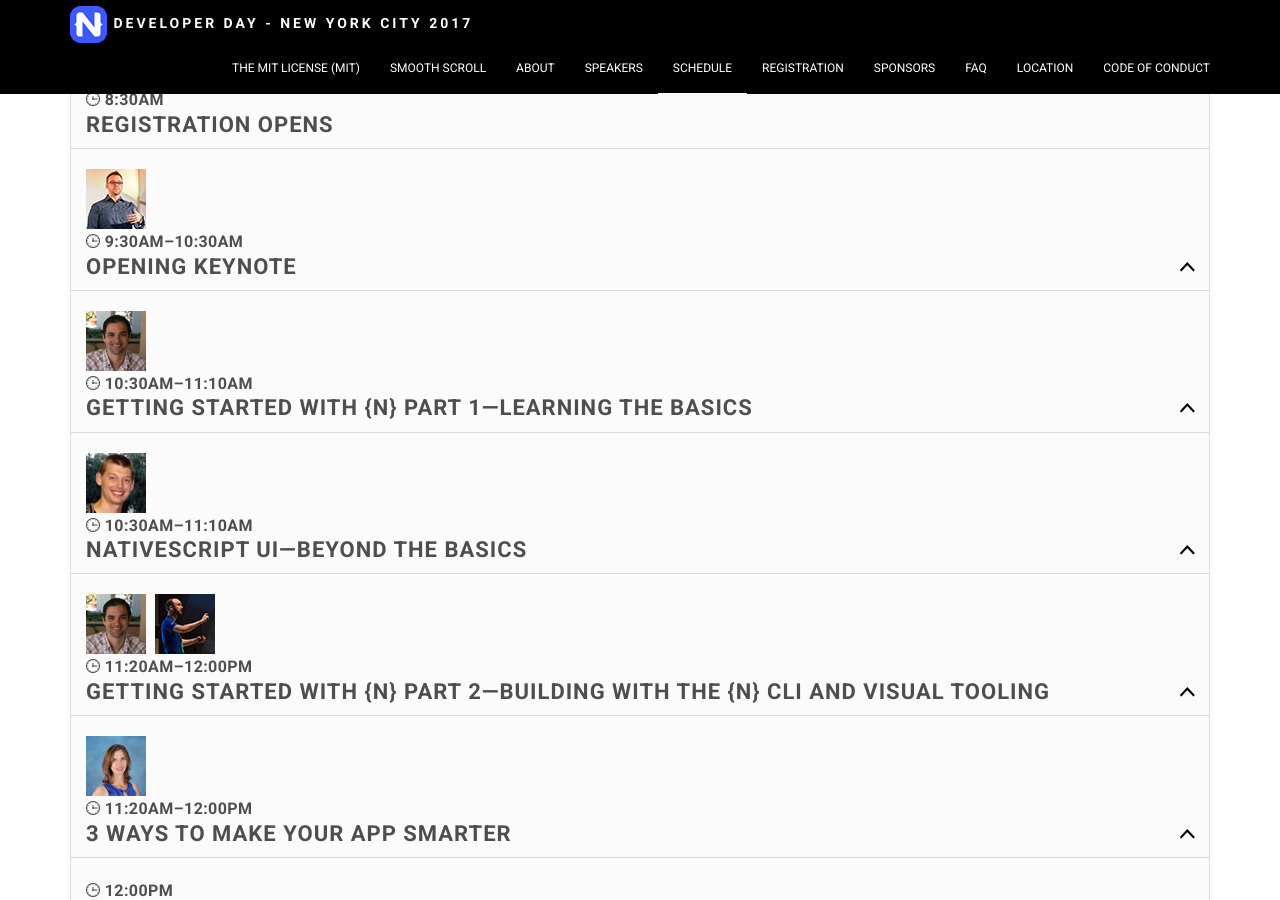
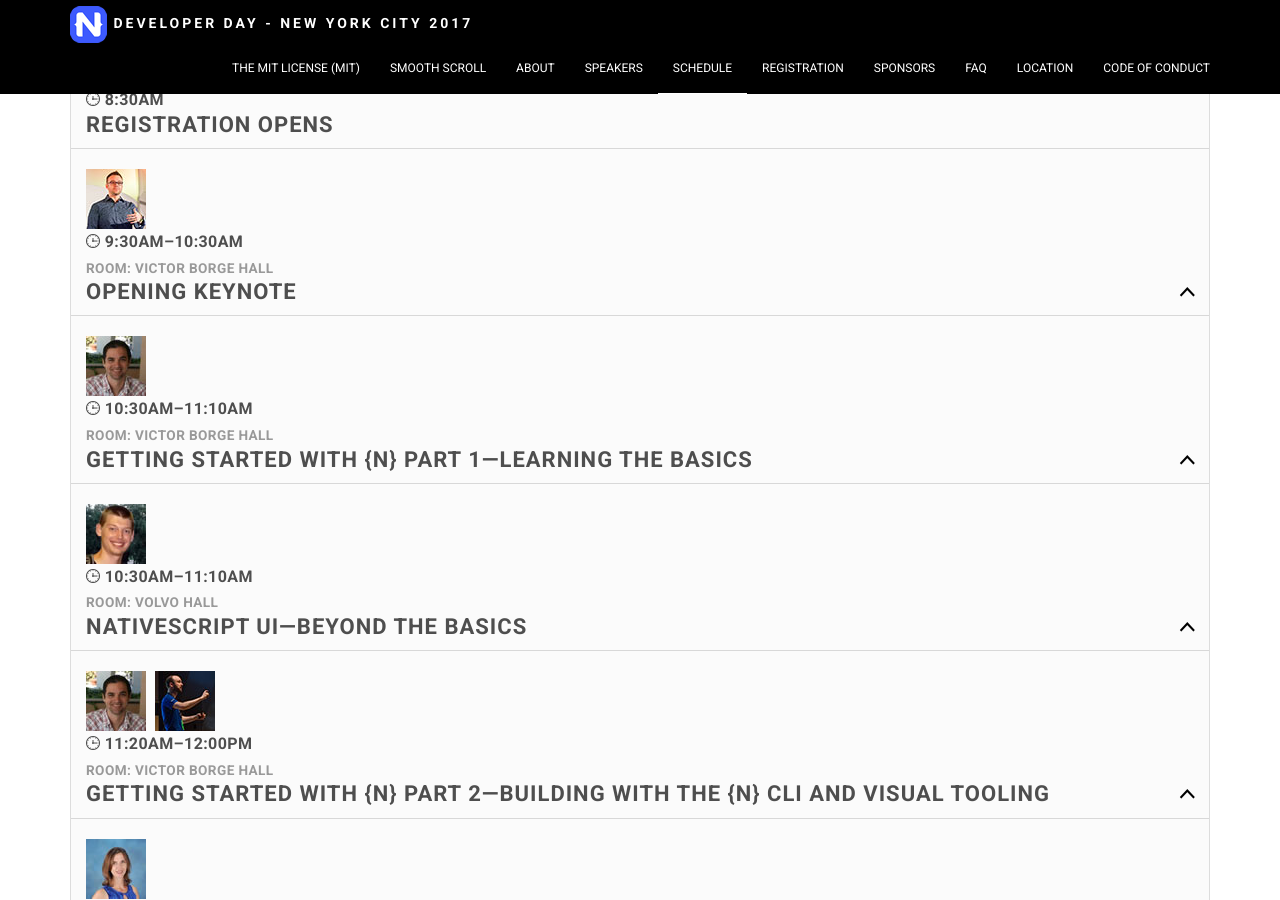
Before and after one commit to NativeScript/nativescript-developer-day, a Jekyll site: the page built from index.html, in a window 1280 px wide and 900 px high, scrolled down 6286 px. Built offline with Jekyll 4.4.1, drawn with Linux system fonts in a browser that asks for light colours; some web fonts are replaced; some of the changed text lies outside the part shown.

Commit message:
adding rooms to schedule

```diff
--- a/_data/schedule.yaml
+++ b/_data/schedule.yaml
@@ -9,18 +9,22 @@
             Details coming soon.
         speakers:
             - name: "Todd Anglin"
+        location: "Victor Borge Hall"
     -   title: "Getting Started with {N} Part 1—Learning the Basics"
         start_time: "10:30am–11:10am"
         description: "So you want to build native mobile apps for iOS and Android, with JavaScript? You've certainly come to the right place. In this talk, we will cover how we got to where we are today with NativeScript, take a brief look at some competing frameworks, and show you how to build a simple NativeScript app from scratch. You'll learn how to use the skills of a web developer (JavaScript, CSS, and a tag-based markup language) to create truly native cross-platform apps from one codebase."
         speakers:
             - name: "Rob Lauer"
+        location: "Victor Borge Hall"
     -   title: "NativeScript UI—Beyond the Basics"
         start_time: "10:30am–11:10am"
         description: "NativeScript UI is a set of free and premium user interface components for building powerful interactions in your apps. In this session you’ll learn what the components are, how they work, and some of the fun things you can do with them in your apps. Come to learn more about building charts, graphs, forms, and more 📊 "
         speakers:
             - name: "TJ VanToll"
+        location: "Volvo Hall"
     -   title: "Getting Started with {N} Part 2—Building with the {N} CLI and Visual Tooling"
         start_time: "11:20am–12:00pm"
+        location: "Victor Borge Hall"
         description: "Whether you are a die-hard command-line developer or prefer the ease of point-and-click visual tooling solutions, NativeScript has your back. In this session you'll learn how to use the most important features of the NativeScript CLI. We will also dive into some new visual tooling offerings and see how they can supplement (and sometimes replace) functionality provided by the CLI."
         speakers:
             - name: "Rob Lauer"
@@ -30,6 +34,7 @@
         description: "You’ve written a great NativeScript app that is fast and looks pretty. But it needs something a little extra to get noticed in the stores. Why not go the extra mile and send your app back to school? In this session, you’ll learn about three ways to make your app a little ‘smarter’:  able to perceive its physical surroundings and able to leverage its data more efficiently. We’ll take the QuickNoms recipe app and enhance it with a sensor integration and two methods of adding Machine Learning to take a simple recipe app and turn it into something much more interesting."
         speakers:
             - name: "Jen Looper"
+        location: "Volvo Hall"
     -   title: "Lunch"
         start_time: "12:00pm"
     -   title: "NativeScript Plugins: A Deep Dive"
@@ -39,12 +44,14 @@
             - name: "Nathan Walker"
             - name: "Nathanael Anderson"
             - name: "Brad Martin"
+        location: "Victor Borge Hall"
     -   title: "Deep Dive Intro to Angular"
         start_time: "1:00pm-2:30pm"
         description: "Whether you are an experienced Angular veteran or you are a complete newbie, it helps to hear about mistakes made and lessons learned from other developers. Fortunately, Jeff has made every mistake in the book. In this talk, Jeff will go over the high level concepts involved with Angular (ex. TypeScript, DI, AoT, etc.), but will also provide his detailed opinions on important best practices that may help you avoid the same mistakes as you build some wicked awesome Angular apps."
         speakers:
             - name: "Jeff Whelpley"
             - name: "Rob Laverty"
+        location: "Volvo Hall"
     -   title: "Break"
         start_time: "2:30pm-3:00pm"
     -   title: "Sharing Code Between Web and Native Apps"
@@ -54,6 +61,7 @@
         In this talk we’ll first take a look at what NativeScript makes possible from a code sharing perspective. We’ll build a few Angular components and use them both in the browser and on mobile devices. Then we’ll take a step back and look at the same code from a pragmatic, maintenance-oriented perspective. Come for practical tips & tricks on sharing code across multiple development environments."
         speakers:
             - name: "Sebastian Witalec"
+        location: "Victor Borge Hall"
     -   title: "Master TypeScript & ES6"
         start_time: "3:00pm-4:30pm"
         description: "In this course, you will learn:
@@ -87,15 +95,15 @@
 - Enums"
         speakers:
             - name: "Daniel Zen"
+        location: "Volvo Hall"
     -   title: "Social Event"
         start_time: "5:00pm-7:00pm"
+        location: "Volvo Hall"
 -   header: "Day Two"
     date: "September 19, 2017"
     details:
     -   title: "Venue Opens"
         start_time: "8:30am"
-    -   title: "Opening Remarks"
-        start_time: "9:15am"
     -   title: "Optimizing startup time of NativeScript Angular apps"
         start_time: "9:30am"
         description: "Performance is a dreaded part of app development. This is particularly true for mobile apps where the expectations are high. We'll explore a few methods for improving startup time for NativeScript Angular projects. Live demo included.
@@ -114,12 +122,14 @@ Topics include:
 - Profiling startup time"
         speakers:
             - name: "Stanimira Vlaeva"
+        location: "Victor Borge Hall"
     -   title: "Mastering NativeScript Layouts"
         start_time: "10:00am"
         description: "*How to Recreate Any Mobile Design with Optimal Performance*<br><br>
         The core layouts for NativeScript are powerful and mobile UI layouts can be challenging. I've been doing NS layouts for a long time and have struggled to master the concepts and now you don't have to. In this session you'll learn some tips & tricks as we recreate popular mobile apps like Facebook and Twitter using NativeScript layouts."
         speakers:
             - name: "Brad Martin"
+        location: "Victor Borge Hall"
     -   title: "Morning Break"
         start_time: "10:30am"
     -   title: "Fall in Love with Native APIs"
@@ -127,16 +137,19 @@ Topics include:
         description: "The NativeScript APIs are awesome, but there is a lot of power in learning and using the Native iOS and Android APIs. One of the coolest parts of NativeScript is that it exposes all of this awesomeness in JavaScript without any plugins or additional interfaces. In this talk, Rob will go over his favorite tips and tricks."
         speakers:
             - name: "Rob Laverty"
+        location: "Victor Borge Hall"
     -   title: "The Power of RxJS (in Nativescript and Angular)"
         start_time: "11:30am"
         description: "Learn the importance of RxJS, simple implementation, and how to think reactively. Why is reactive programming the way of the future? What is in store with TC39 specs and reactive programming? Demonstrations of RxJS in nativescript and Angular wrapping APIs in Observables and how to easily refactor your code to use RxJS."
         speakers:
             - name: "Tracy Lee"
+        location: "Victor Borge Hall"
     -   title: "Performance from the trenches"
         start_time: "12:00pm"
         description: "Tips and techniques on performance."
         speakers:
             - name: "Nathanael Anderson"
+        location: "Victor Borge Hall"
     -   title: "Lunch"
         start_time: "12:30pm"
     -   title: "Native to Hybrid and Back Again"
@@ -144,11 +157,13 @@ Topics include:
         description: "There are many ways to develop mobile applications for your organization. You can use Java with the Android SDK to develop Android applications, Objective-C or Swift with Xcode for iOS applications, or you can adventure into the realm of cross-platform development using common web technologies like JavaScript, Angular, and React. Not every solution to mobile application development is considered equal. Learn why I went from native development with Java to hybrid development with Ionic Framework and back to native development with NativeScript through examples and personal stories."
         speakers:
             - name: "Nic Raboy"
+        location: "Victor Borge Hall"
     -   title: "Chrome DevTools in NativeScript"
         start_time: "2:00pm"
         description: "Whether you are a seasoned developer or a rookie, you'll eventually stumble upon your application acting strangely. But you are a web developer, you are used to console.logging variables until the source of the problem became evident. What if there was an easier, and more efficient way to get there? We'll explore a buggy app, locate bugs, and debug it, thanks to Chrome DevTools."
         speakers:
             - name: "Peter Kanev"
+        location: "Victor Borge Hall"
     -   title: "Afternoon Break"
         start_time: "2:30pm"
     -   title: "The Art of Mobile App Interaction"
@@ -156,15 +171,18 @@ Topics include:
         description: "Most mobile application development effort is focused on getting the business case solved as quickly and efficiently as possible. User interaction is often overlooked and any animations are considered superfluous. In this session, Alex will share with you guidelines on user interaction, how they should be baked right into your mobile application, and provide examples to do just that, built the NativeScript way. Considering a user’s interaction with your application should no longer be an afterthought."
         speakers:
             - name: "Alex Ziskind"
+        location: "Victor Borge Hall"
     -   title: "Introduction to Mobile UI Test Automation"
         start_time: "3:30pm"
         description: "Mobile test automation is hard, but, in many cases, functional UI testing is inevitable for a mobile application. In this session we'll learn how to easily create functional UI tests with a single code base for both Android and iOS using the nativescript-dev-appium plugin in JavaScript. In addition, we're going to shed the light on how the core team tests the NativeScript framework and details on the open source functional testing framework we develop, maintain and use for guaranteeing quality of the NativeScript."
         speakers:
             - name: "Vasil Chimev"
             - name: "Svetoslav Tsenov"
+        location: "Victor Borge Hall"
     -   title: "AMA - NativeScript Panel"
         start_time: "4:00pm"
         description: "Representatives from the NativeScript team will take your questions."
         speakers:
             - name: "Todd Anglin"
             - name: "TJ VanToll"
+        location: "Victor Borge Hall"
--- a/_includes/schedule.html
+++ b/_includes/schedule.html
@@ -39,7 +39,7 @@
                                 {% endfor %}
                             </div>
                             {% endif %}
-                            <div class="time"><span class="ion-clock"></span> {{ session.start_time }}</div>
+                            <div class="time"><span class="ion-clock"></span> {{ session.start_time }}{% if session.description  %}<br><span style="color:#999;font-size:.85em;">Room: {{ session.location }}</span>{% endif %}</div>
                             <h4 class="panel-title">
                                 {% if session.description  %}
                                     <div class="full-width">
```
